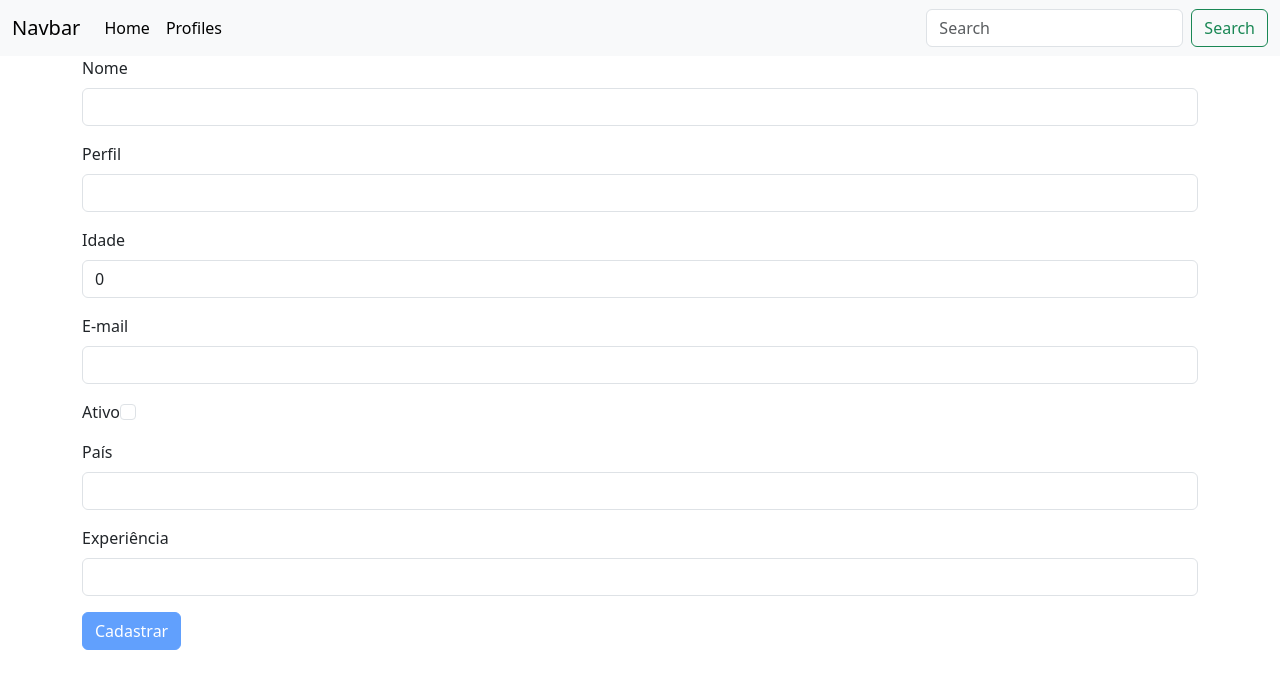
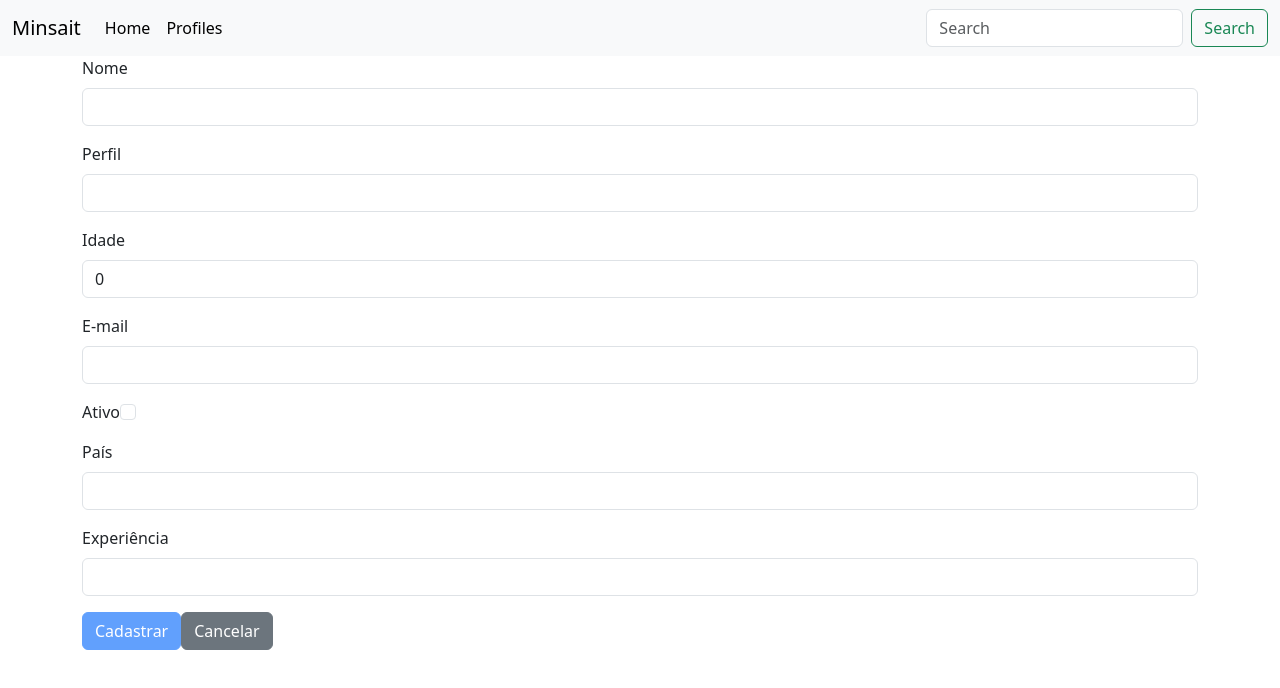
Before and after one commit to PedroLGS/avaliacao-angular-minsait, an Angular app: page /profile/create in a window 1280 px wide. Shown: the top 688 px of the page. Built offline with nearby package versions, Linux system fonts and the light colour scheme.

Commit message:
feat: implementando botão de cancelar e table

```diff
--- a/db.json
+++ b/db.json
@@ -29,16 +29,6 @@
       "country": "UK",
       "experience": "Mid-level",
       "id": "3"
-    },
-    {
-      "id": "4",
-      "name": "Bob",
-      "role": "CEO",
-      "age": 57,
-      "email": "bob@teste.com",
-      "isActive": true,
-      "country": "Brasil",
-      "experience": "Senior"
     }
   ]
 }
--- a/src/app/components/header/header.component.html
+++ b/src/app/components/header/header.component.html
@@ -1,6 +1,6 @@
 <nav class="navbar navbar-expand-lg bg-body-tertiary">
     <div class="container-fluid">
-      <a class="navbar-brand" href="#">Navbar</a>
+      <a class="navbar-brand" href="#">Minsait</a>
       <button class="navbar-toggler" type="button" data-bs-toggle="collapse" data-bs-target="#navbarSupportedContent" aria-controls="navbarSupportedContent" aria-expanded="false" aria-label="Toggle navigation">
         <span class="navbar-toggler-icon"></span>
       </button>
--- a/src/app/components/profile-table/profile-table.component.ts
+++ b/src/app/components/profile-table/profile-table.component.ts
@@ -1,4 +1,5 @@
 import { Component, Input } from '@angular/core';
+import { IProfile } from 'src/app/interfaces/profile';
 
 @Component({
   selector: 'app-profile-table',
@@ -7,6 +8,6 @@ import { Component, Input } from '@angular/core';
 })
 export class ProfileTableComponent {
 
-  //@Input() profile: Profile[] = [];
+  @Input() profile: IProfile[] = [];
 
 }
--- a/src/app/pages/profile/profile-create-update/profile-create-update.component.html
+++ b/src/app/pages/profile/profile-create-update/profile-create-update.component.html
@@ -29,5 +29,6 @@
         <input type="text" class="form-control" id="experience" formControlName="experience">
       </div>
       <button type="submit" class="btn btn-primary" [disabled]="!profileForm.valid">{{id ? 'Editar' : 'Cadastrar'}}</button>
+      <button type="button" class="btn btn-secondary" (click)="cancelar()">Cancelar</button>
     </form>
   </div>
--- a/src/app/pages/profile/profile-create-update/profile-create-update.component.ts
+++ b/src/app/pages/profile/profile-create-update/profile-create-update.component.ts
@@ -60,4 +60,8 @@ export class ProfileCreateUpdateComponent {
       });
     }
   }
+
+  cancelar() {
+    this.router.navigateByUrl('/profile')
+  }
 }
```
Also changed, not shown: src/app/pages/profile/profile-list/profile-list.component.html (line endings or trailing spaces).
